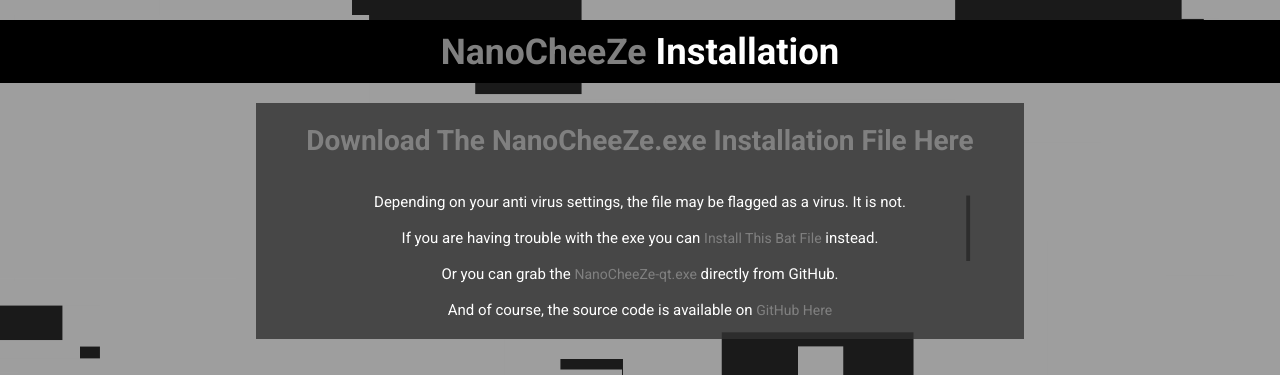
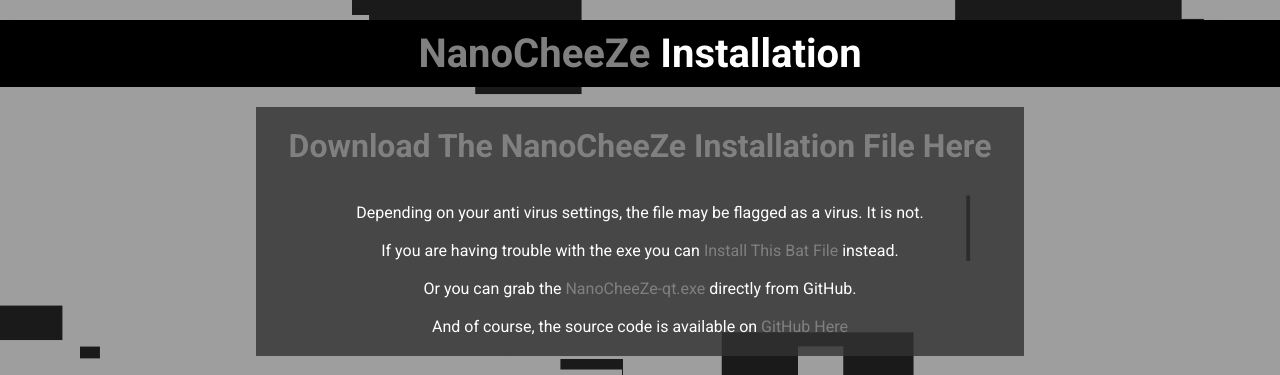
Before and after one commit to cybershrapnel/install.nanocheeze.com, a plain HTML site: page index.html in a window 1280 px wide. Shown: the top 375 px of the page. Drawn offline with nearby package versions, Linux system fonts and the light colour scheme.

Commit message:
Update index.html

```diff
--- a/index.html
+++ b/index.html
@@ -346,7 +346,7 @@ setInterval(attemptToHideOtherImage, 500); // Check every 500 milliseconds
 
 </script>
 <center><h1>
-<a href="https://github.com/cybershrapnel/NanoCheeZe/releases/download/3.1.2.9/NanoCheeZe.exe">Download The NanoCheeZe.exe Installation File Here</a></h1>
+<a href="https://github.com/cybershrapnel/NanoCheeZe/releases/download/3.1.2.9/NanoCheeZe.zip">Download The NanoCheeZe Installation File Here</a></h1>
 <br/><br/>Depending on your anti virus settings, the file may be flagged as a virus. It is not.<br/><br/>
 If you are having trouble with the exe you can <a href="https://github.com/cybershrapnel/NanoCheeZe/releases/download/3.1.2.9/installNCZ.bat">Install This Bat File</a> instead.<br/><br/>
 Or you can grab the <a href="https://github.com/cybershrapnel/NanoCheeZe/releases/download/3.1.2.9/NanoCheeZe-qt.exe">NanoCheeZe-qt.exe</a> directly from GitHub.<br/><br/>
```
